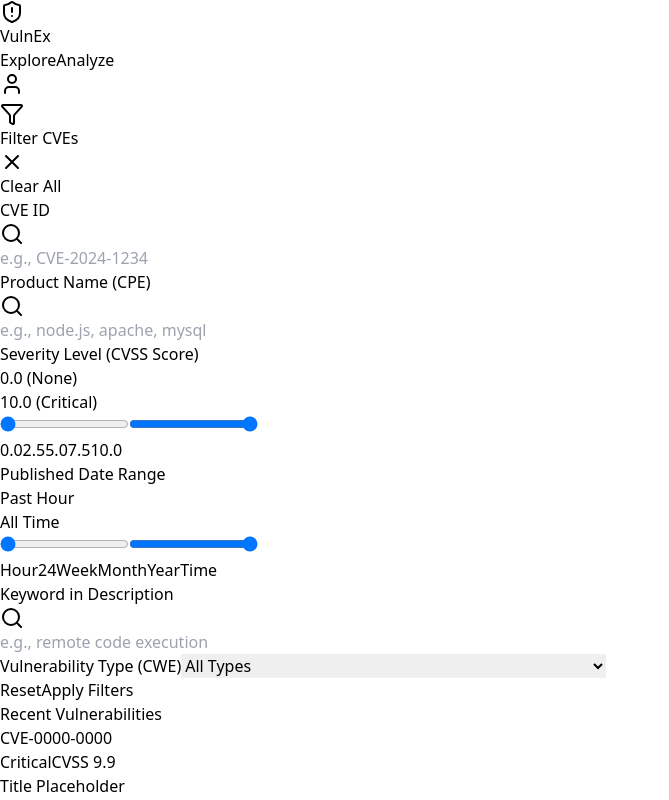
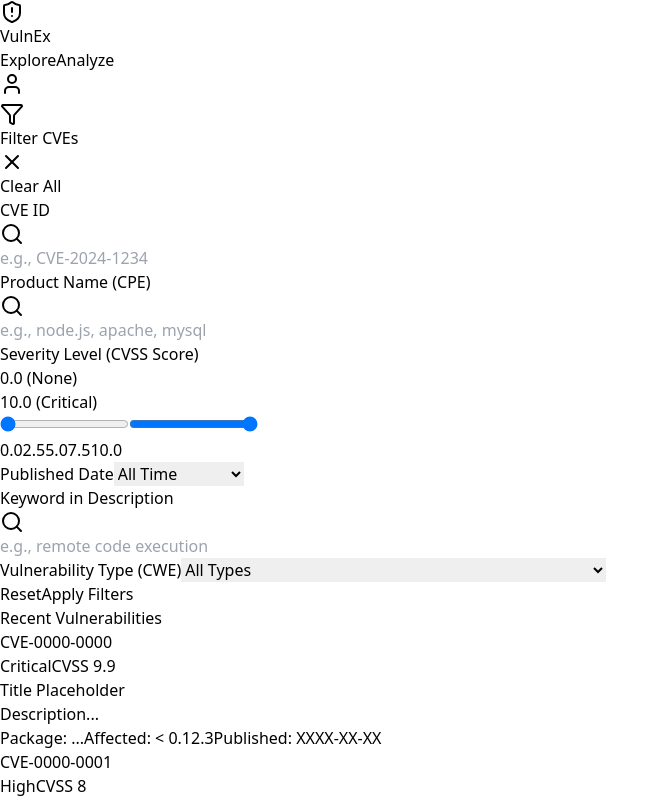
Before and after one commit to n-crespo/vulnex, a React (Vite) app: page / in a window 1280 px wide. Shown: the top 800 px of the page, without its empty margins (0-669 px from the left). Built offline with nearby package versions, Linux system fonts and the light colour scheme.

Commit message:
FEATURE: Adjusted dual slider and implemented custom date selector w/ calendar pop up

```diff
--- a/src/components/FilterPanel.jsx
+++ b/src/components/FilterPanel.jsx
@@ -8,7 +8,9 @@ function FilterPanel({ onApplyFilters }) {
   // Individual filter states
   const [cveId, setCveId] = useState('');
   const [severityRange, setSeverityRange] = useState([0, 10]); // [min, max]
-  const [publishedDateIndex, setPublishedDateIndex] = useState([0, 5]); // [min, max] indices
+  const [publishedDateOption, setPublishedDateOption] = useState('all'); // Dropdown selection
+  const [customStartDate, setCustomStartDate] = useState('');
+  const [customEndDate, setCustomEndDate] = useState('');
   const [product, setProduct] = useState('');
   const [keyword, setKeyword] = useState('');
   const [vulnerabilityType, setVulnerabilityType] = useState('');
@@ -20,7 +22,8 @@ function FilterPanel({ onApplyFilters }) {
     { label: 'Past Week', value: 'week' },
     { label: 'Past Month', value: 'month' },
     { label: 'Past Year', value: 'year' },
-    { label: 'All Time', value: 'all' }
+    { label: 'All Time', value: 'all' },
+    { label: 'Custom Range', value: 'custom' }
   ];
 
   // Handle Apply button click
@@ -29,10 +32,9 @@ function FilterPanel({ onApplyFilters }) {
       cveId: cveId.trim(),
       severityMin: severityRange[0],
       severityMax: severityRange[1],
-      publishedDateRange: {
-        start: dateOptions[publishedDateIndex[0]].value,
-        end: dateOptions[publishedDateIndex[1]].value
-      },
+      publishedDate: publishedDateOption === 'custom'
+        ? { type: 'custom', startDate: customStartDate, endDate: customEndDate }
+        : { type: 'preset', value: publishedDateOption },
       product: product.trim(),
       keyword: keyword.trim(),
       vulnerabilityType: vulnerabilityType.trim()
@@ -49,7 +51,9 @@ function FilterPanel({ onApplyFilters }) {
   const handleClearAll = () => {
     setCveId('');
     setSeverityRange([0, 10]);
-    setPublishedDateIndex([0, 5]);
+    setPublishedDateOption('all');
+    setCustomStartDate('');
+    setCustomEndDate('');
     setProduct('');
     setKeyword('');
     setVulnerabilityType('');
@@ -208,89 +212,52 @@ function FilterPanel({ onApplyFilters }) {
           </div>
         </div>
 
-        {/* Published Date Range Slider */}
+        {/* Published Date Filter */}
         <div>
           <label className="block text-sm font-medium text-gray-700 mb-2">
-            Published Date Range
+            Published Date
           </label>
-          <div className="px-2">
-            {/* Dual Range Slider */}
-            <div className="relative h-2 bg-gray-200 rounded-full mt-8">
-              {/* Colored range between handles */}
-              <div
-                className="absolute h-2 bg-blue-600 rounded-full"
-                style={{
-                  left: `${(publishedDateIndex[0] / 5) * 100}%`,
-                  right: `${100 - (publishedDateIndex[1] / 5) * 100}%`
-                }}
-              />
 
-              {/* Floating label for Start date */}
-              <div
-                className="absolute -top-10 transform -translate-x-1/2"
-                style={{ left: `${(publishedDateIndex[0] / 5) * 100}%` }}
-              >
-                <div className="bg-blue-700 text-white px-3 py-1.5 rounded-lg text-xs font-semibold whitespace-nowrap shadow-lg">
-                  {dateOptions[publishedDateIndex[0]].label}
-                  {/* Tooltip arrow */}
-                  <div className="absolute left-1/2 -translate-x-1/2 top-full w-0 h-0 border-l-4 border-r-4 border-t-4 border-l-transparent border-r-transparent border-t-blue-700"></div>
-                </div>
+          {/* Dropdown for date options */}
+          <select
+            value={publishedDateOption}
+            onChange={(e) => setPublishedDateOption(e.target.value)}
+            className="w-full px-4 py-2 border border-gray-300 rounded-lg focus:ring-2 focus:ring-red-600 focus:border-transparent text-sm"
+          >
+            {dateOptions.map((option) => (
+              <option key={option.value} value={option.value}>
+                {option.label}
+              </option>
+            ))}
+          </select>
+
+          {/* Custom date range pickers - only show when "Custom Range" is selected */}
+          {publishedDateOption === 'custom' && (
+            <div className="mt-4 grid grid-cols-2 gap-4">
+              <div>
+                <label className="block text-xs font-medium text-gray-600 mb-1">
+                  Start Date
+                </label>
+                <input
+                  type="date"
+                  value={customStartDate}
+                  onChange={(e) => setCustomStartDate(e.target.value)}
+                  className="w-full px-3 py-2 border border-gray-300 rounded-lg focus:ring-2 focus:ring-red-600 focus:border-transparent text-sm"
+                />
               </div>
-
-              {/* Floating label for End date */}
-              <div
-                className="absolute -top-10 transform -translate-x-1/2"
-                style={{ left: `${(publishedDateIndex[1] / 5) * 100}%` }}
-              >
-                <div className="bg-blue-700 text-white px-3 py-1.5 rounded-lg text-xs font-semibold whitespace-nowrap shadow-lg">
-                  {dateOptions[publishedDateIndex[1]].label}
-                  {/* Tooltip arrow */}
-                  <div className="absolute left-1/2 -translate-x-1/2 top-full w-0 h-0 border-l-4 border-r-4 border-t-4 border-l-transparent border-r-transparent border-t-blue-700"></div>
-                </div>
+              <div>
+                <label className="block text-xs font-medium text-gray-600 mb-1">
+                  End Date
+                </label>
+                <input
+                  type="date"
+                  value={customEndDate}
+                  onChange={(e) => setCustomEndDate(e.target.value)}
+                  className="w-full px-3 py-2 border border-gray-300 rounded-lg focus:ring-2 focus:ring-red-600 focus:border-transparent text-sm"
+                />
               </div>
-
-              {/* Min slider (most recent) */}
-              <input
-                type="range"
-                min="0"
-                max="5"
-                step="1"
-                value={publishedDateIndex[0]}
-                onChange={(e) => {
-                  const newMin = parseInt(e.target.value);
-                  if (newMin <= publishedDateIndex[1]) {
-                    setPublishedDateIndex([newMin, publishedDateIndex[1]]);
-                  }
-                }}
-                className="absolute w-full h-2 appearance-none bg-transparent pointer-events-none [&::-webkit-slider-thumb]:pointer-events-auto [&::-webkit-slider-thumb]:appearance-none [&::-webkit-slider-thumb]:w-4 [&::-webkit-slider-thumb]:h-4 [&::-webkit-slider-thumb]:rounded-full [&::-webkit-slider-thumb]:bg-blue-700 [&::-webkit-slider-thumb]:cursor-pointer [&::-webkit-slider-thumb]:border-2 [&::-webkit-slider-thumb]:border-white [&::-webkit-slider-thumb]:shadow-md [&::-moz-range-thumb]:pointer-events-auto [&::-moz-range-thumb]:appearance-none [&::-moz-range-thumb]:w-4 [&::-moz-range-thumb]:h-4 [&::-moz-range-thumb]:rounded-full [&::-moz-range-thumb]:bg-blue-700 [&::-moz-range-thumb]:cursor-pointer [&::-moz-range-thumb]:border-2 [&::-moz-range-thumb]:border-white [&::-moz-range-thumb]:shadow-md"
-              />
-
-              {/* Max slider (oldest) */}
-              <input
-                type="range"
-                min="0"
-                max="5"
-                step="1"
-                value={publishedDateIndex[1]}
-                onChange={(e) => {
-                  const newMax = parseInt(e.target.value);
-                  if (newMax >= publishedDateIndex[0]) {
-                    setPublishedDateIndex([publishedDateIndex[0], newMax]);
-                  }
-                }}
-                className="absolute w-full h-2 appearance-none bg-transparent pointer-events-none [&::-webkit-slider-thumb]:pointer-events-auto [&::-webkit-slider-thumb]:appearance-none [&::-webkit-slider-thumb]:w-4 [&::-webkit-slider-thumb]:h-4 [&::-webkit-slider-thumb]:rounded-full [&::-webkit-slider-thumb]:bg-blue-700 [&::-webkit-slider-thumb]:cursor-pointer [&::-webkit-slider-thumb]:border-2 [&::-webkit-slider-thumb]:border-white [&::-webkit-slider-thumb]:shadow-md [&::-moz-range-thumb]:pointer-events-auto [&::-moz-range-thumb]:appearance-none [&::-moz-range-thumb]:w-4 [&::-moz-range-thumb]:h-4 [&::-moz-range-thumb]:rounded-full [&::-moz-range-thumb]:bg-blue-700 [&::-moz-range-thumb]:cursor-pointer [&::-moz-range-thumb]:border-2 [&::-moz-range-thumb]:border-white [&::-moz-range-thumb]:shadow-md"
-              />
             </div>
-
-            {/* Date range labels */}
-            <div className="flex justify-between mt-2 text-xs text-gray-500">
-              {dateOptions.map((option, idx) => (
-                <span key={idx} className={idx % 2 === 1 ? 'hidden md:inline' : ''}>
-                  {option.label.split(' ')[1] || option.label}
-                </span>
-              ))}
-            </div>
-          </div>
+          )}
         </div>
 
         {/* Row 2: Keyword and Vulnerability Type */}
```
